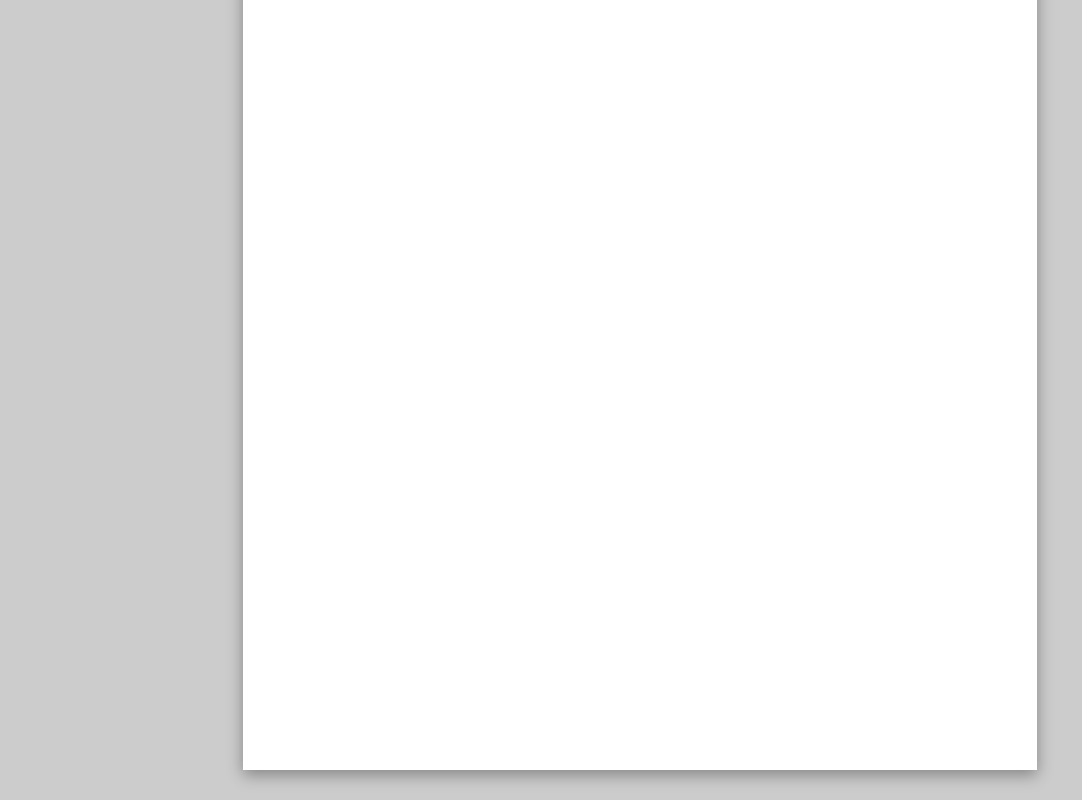
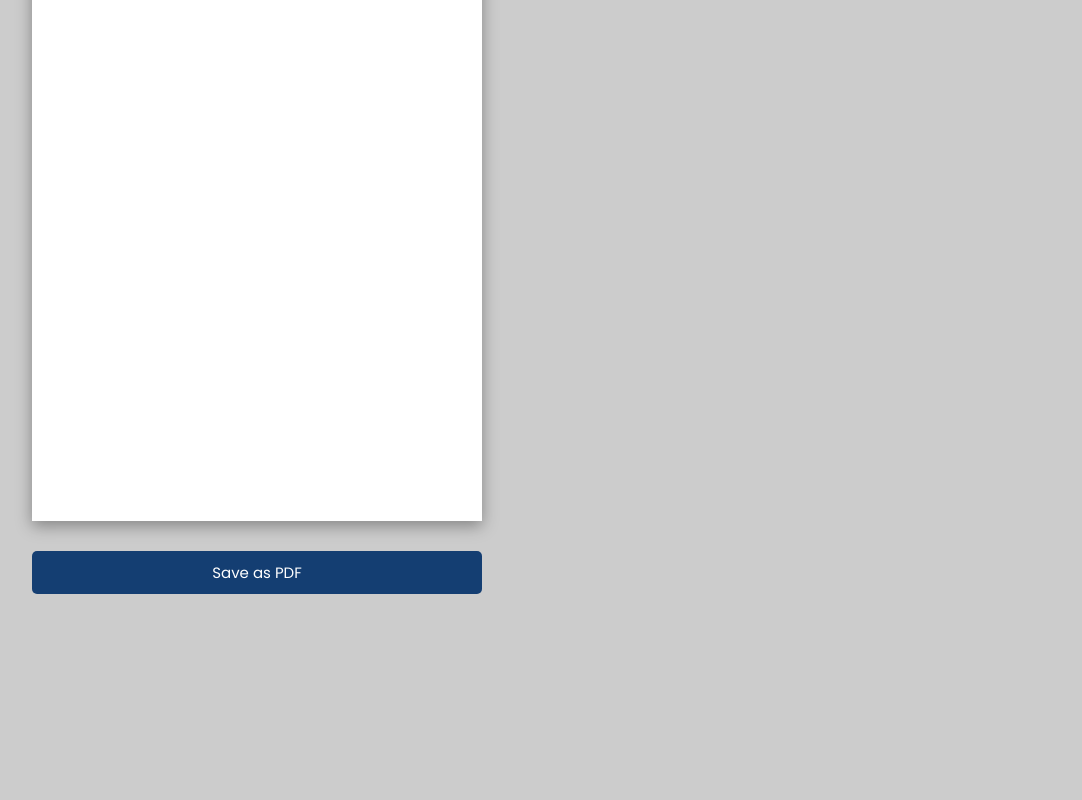
Before and after one commit to amirobinsonmuto/cv-project, a React (Create React App) app: page / in a window 1280 px wide. Shown: the part 1069-1869 px from the top of the page, without its empty margins (0-1082 px from the left). After the commit the page ends 1700 px from the top, so only its background shows below. Built offline with nearby package versions, Linux system fonts and the light colour scheme.

Commit message:
Add jsPDF and edit related function and elements

```diff
--- a/package.json
+++ b/package.json
@@ -6,6 +6,7 @@
     "@testing-library/jest-dom": "^5.16.5",
     "@testing-library/react": "^13.4.0",
     "@testing-library/user-event": "^13.5.0",
+    "jspdf": "^2.5.1",
     "react": "^18.2.0",
     "react-dom": "^18.2.0",
     "react-icons": "^4.7.1",
--- a/src/App.js
+++ b/src/App.js
@@ -7,6 +7,7 @@ import Educations from "./components/Educations";
 import RenderEducationForms from "./components/RenderEducationForms";
 import Button from "./components/Button";
 import { useState } from "react";
+import jsPDF from "jspdf";
 
 function App() {
   const [personalInfo, setPersonalInfo] = useState("");
@@ -88,15 +89,10 @@ function App() {
     );
     const index = educations.indexOf(matchedEducation);
 
-    // 1. Make a shallow copy of the workExperiences state
     let educationsCopy = [...educations];
-    // 2. find the object I want to replace with
     let item = educationsCopy[index];
-    // 3. Replace the object
     item = updatedEducation;
-    // 4. Put it back into our array
     educationsCopy[index] = item;
-    // 5. Set the copy array to the state
     setEducations(educationsCopy);
   };
 
@@ -106,6 +102,23 @@ function App() {
       educationForms.filter((educationForm) => educationForm.id !== id)
     );
     setEducations(educations.filter((education) => education.id !== id));
+  };
+
+  // Save the resume as PDF
+  const saveAsPDF = () => {
+    const doc = new jsPDF({
+      format: "a4",
+      unit: "px",
+    });
+    doc.setFont('"Poppins", sans-serif;');
+    const resumeElement = document.getElementById("resume");
+    doc.html(resumeElement, {
+      async callback(doc) {
+        const pageCount = doc.internal.getNumberOfPages();
+        doc.deletePage(pageCount);
+        await doc.save("Your-resume");
+      },
+    });
   };
 
   return (
@@ -142,8 +155,8 @@ function App() {
           onClick={addEducationForm}
         />
       </div>
-
-      <div className="resume">
+      <div className="resume-container">
+        <div className="resume" id="resume">
           <PersonalInfo personalInfo={personalInfo} />
           <div className="resume-work-experience">
             <h2 className="blue-text">Work Experience</h2>
@@ -162,6 +175,13 @@ function App() {
             )}
           </div>
         </div>
+        <Button
+          color="rgb(20, 62, 114)"
+          className="btn btn-block add-btn"
+          text="Save as PDF"
+          onClick={saveAsPDF}
+        />
+      </div>
     </main>
   );
 }
--- a/src/index.css
+++ b/src/index.css
@@ -25,6 +25,7 @@ h3 {
   display: flex;
   gap: 2rem;
   flex-wrap: wrap;
+  padding: 2rem;
 }
 
 .forms {
@@ -126,16 +127,18 @@ footer {
   justify-content: space-between;
 }
 
+.resume-container {
+  position: -webkit-sticky;
+  position: sticky;
+  top: 10;
+}
+
 .resume {
   background-color: #fff;
   margin: 30px auto;
-  width: 210mm;
-  position: -webkit-sticky;
-  position: sticky;
-  top: 0;
-  align-self: flex-start;
-  height: 297mm;
-  /* padding: 30px; */
+  width: 450px;
+  height: 842px;
+  /* align-self: flex-start; */
   box-shadow: rgb(0 0 0 / 35%) 0px 5px 15px;
 }
 
```
Also changed, not shown: 1 other file (tests, documents, lock files or other folders). Lines whose indentation alone changed are shown as unchanged.
